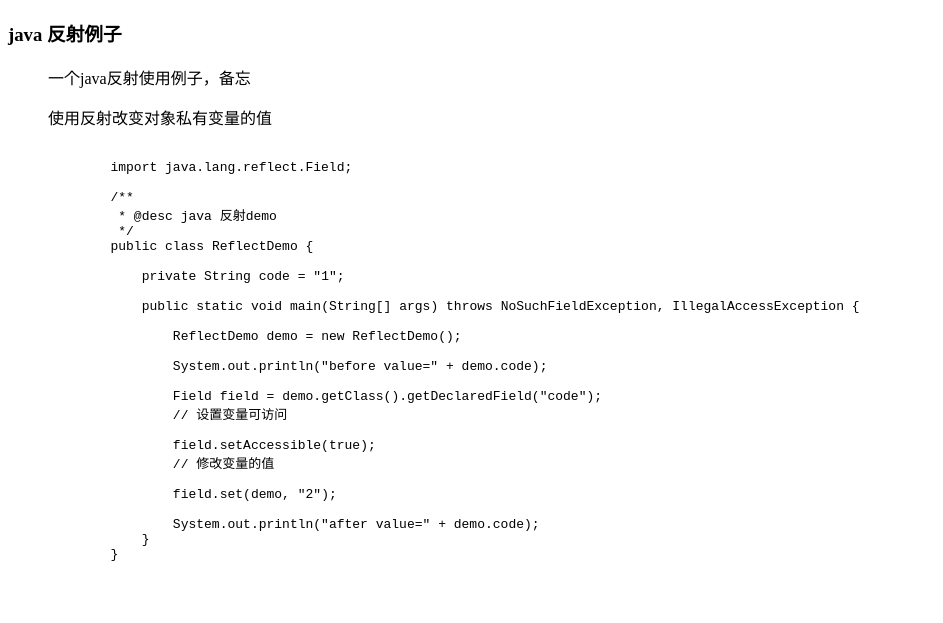
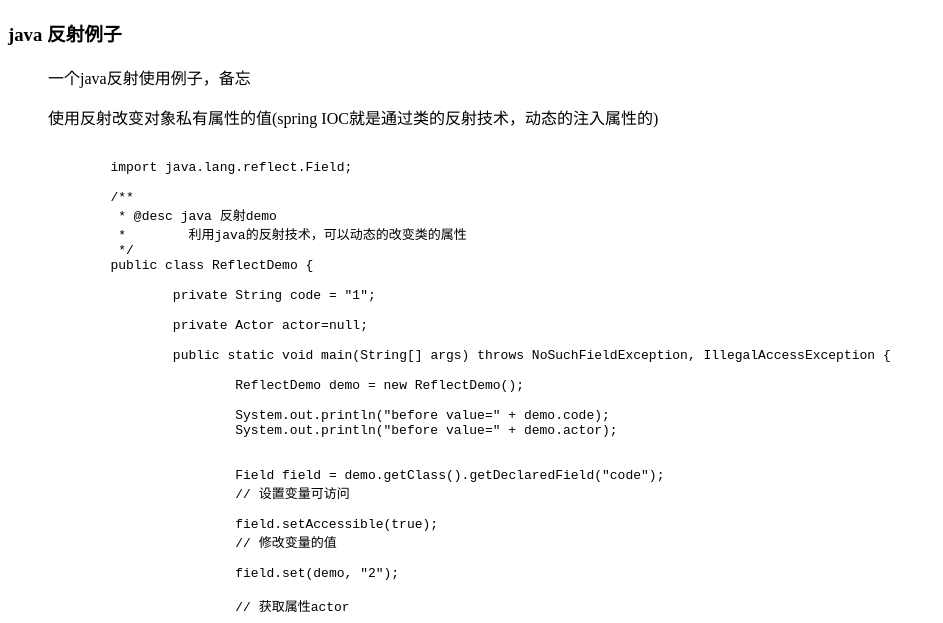
Before and after one commit to web1992/blog, a Jekyll site: the page built from _posts/2016-02-24-java-reflect.markdown, in a window 1280 px wide and 1400 px high, scrolled down 870 px, cut to the strip 150-773 px from the top of the window. Shown: the whole strip, without its empty margins (0-943 px from the left). Built offline with Jekyll 4.4.1, drawn with Linux system fonts in a browser that asks for light colours; Markdown is read by kramdown in place of the engine named in the settings; comment, search, counter and statistics services are not loaded; some of the changed text lies outside the part shown.

Commit message:
fix [java reflect]

```diff
--- a/_posts/2016-02-24-java-reflect.markdown
+++ b/_posts/2016-02-24-java-reflect.markdown
@@ -10,7 +10,7 @@
 ### java 反射例子
 > 一个java反射使用例子，备忘
 >
-> 使用反射改变对象私有变量的值
+> 使用反射改变对象私有属性的值(spring IOC就是通过类的反射技术，动态的注入属性的)
 
 <!--more-->
 
@@ -20,26 +20,60 @@
 
 	/**
 	 * @desc java 反射demo
+	 *        利用java的反射技术，可以动态的改变类的属性
 	 */
 	public class ReflectDemo {
 
-	    private String code = "1";
+		private String code = "1";
 
-	    public static void main(String[] args) throws NoSuchFieldException, IllegalAccessException {
+		private Actor actor=null;
 
-	        ReflectDemo demo = new ReflectDemo();
+		public static void main(String[] args) throws NoSuchFieldException, IllegalAccessException {
 
-	        System.out.println("before value=" + demo.code);
+			ReflectDemo demo = new ReflectDemo();
 
-	        Field field = demo.getClass().getDeclaredField("code");
-	        // 设置变量可访问
-	        field.setAccessible(true);
-	        // 修改变量的值
-	        field.set(demo, "2");
+			System.out.println("before value=" + demo.code);
+			System.out.println("before value=" + demo.actor);
 
-	        System.out.println("after value=" + demo.code);
-	    }
+
+			Field field = demo.getClass().getDeclaredField("code");
+			// 设置变量可访问
+			field.setAccessible(true);
+			// 修改变量的值
+			field.set(demo, "2");
+
+			// 获取属性actor
+			Field actorField = demo.getClass().getDeclaredField("actor");
+			// 修改属性actor
+			actorField.set(demo,new Actor("Lucy"));
+
+			System.out.println("after value=" + demo.code);
+			System.out.println("after value=" + demo.actor);
+		}
+	}
+
+	class Actor{
+		String name;
+
+
+		public Actor(String name) {
+			this.name = name;
+		}
+
+		@Override
+		public String toString() {
+			return "Actor{" +
+					"name='" + name + '\'' +
+					'}';
+		}
 	}
 
 
 	{% endhighlight %}
+
+
+输出：
+	before value=1
+	before value=null
+	after value=2
+	after value=Actor{name='Lucy'}
```
